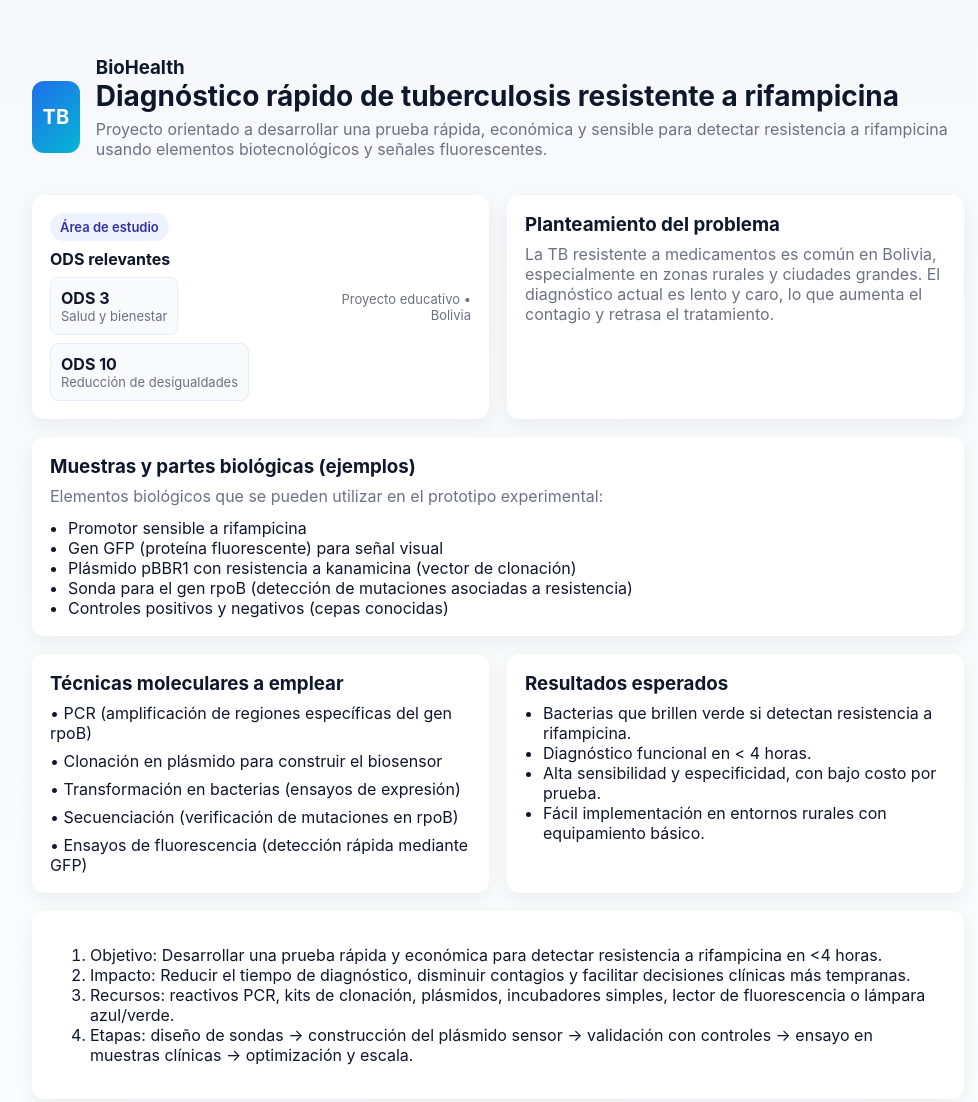
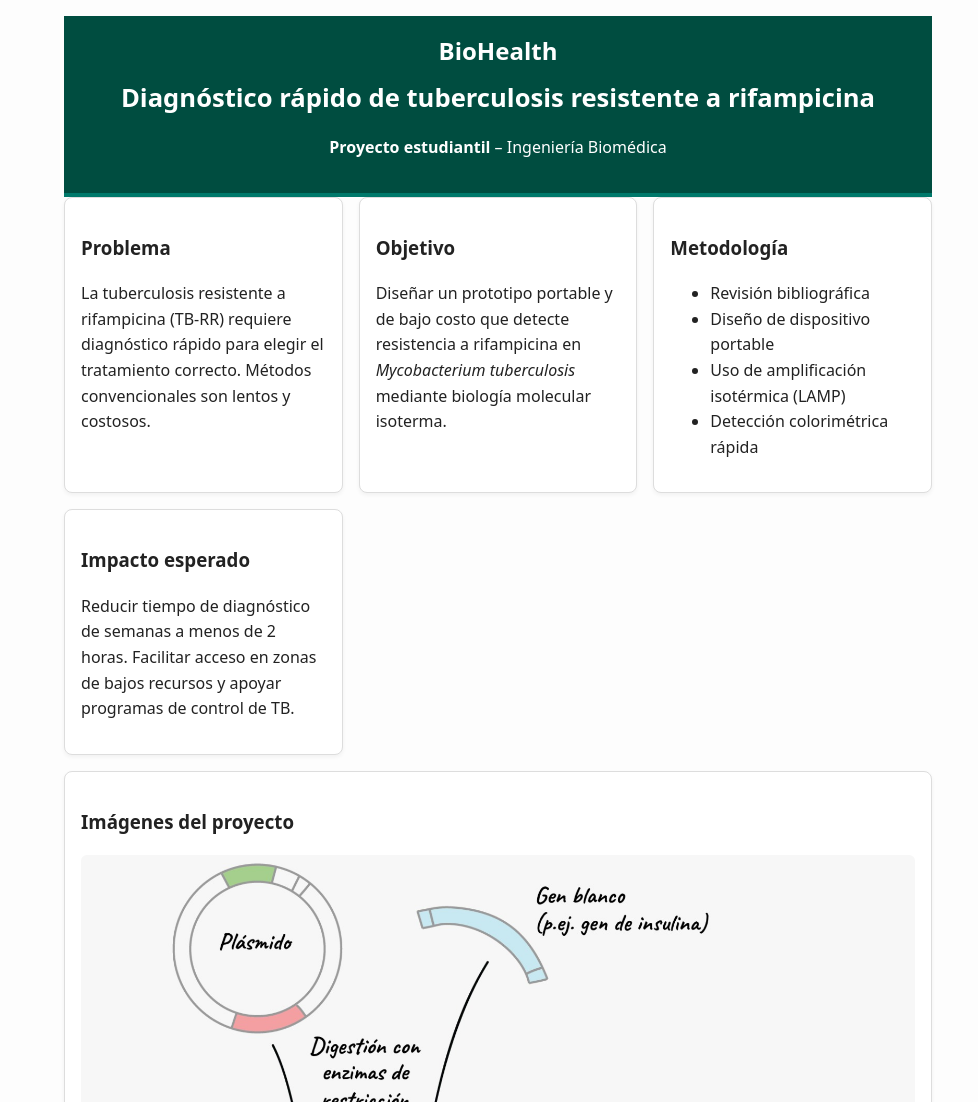
Before and after one commit to alaztito0z/Milu, a plain HTML site: page index.html in a window 1280 px wide. Shown: the top 1102 px of the page, without its empty margins (142-1120 px from the left). Drawn offline with Linux system fonts and the light colour scheme.

Commit message:
Update index.html
Signed-off-by: alaztito0z <dark.ast0z@gmail.com>

```diff
--- a/index.html
+++ b/index.html
@@ -1,150 +1,138 @@
-<!doctype html>
+<!DOCTYPE html>
 <html lang="es">
 <head>
   <meta charset="utf-8">
   <meta name="viewport" content="width=device-width,initial-scale=1">
   <title>Proyecto: Diagnóstico rápido de TB resistente</title>
   <style>
-    :root{--bg:#f6f8fb;--card:#ffffff;--accent:#1f6feb;--muted:#6b7280}
-    *{box-sizing:border-box}
-    body{font-family:Inter, system-ui, -apple-system, 'Segoe UI', Roboto, 'Helvetica Neue', Arial; margin:0;background:linear-gradient(180deg,var(--bg),#ffffff 80%);color:#0f172a}
-    .container{max-width:980px;margin:32px auto;padding:24px}
-    header{display:flex;gap:16px;align-items:center}
-    .logo{width:72px;height:72px;border-radius:12px;background:linear-gradient(135deg,var(--accent),#06b6d4);display:flex;align-items:center;justify-content:center;color:white;font-weight:700;font-size:20px}
-    h1{margin:0;font-size:28px}
-    p.lead{color:var(--muted);margin:6px 0 18px}
-    .grid{display:grid;grid-template-columns:repeat(2,1fr);gap:18px}
-    .card{background:var(--card);padding:18px;border-radius:12px;box-shadow:0 6px 18px rgba(16,24,40,0.06)}
-    .full{grid-column:1/-1}
-    ul{margin:8px 0 0;padding-left:18px}
-    .badge{display:inline-flex;align-items:center;gap:8px;padding:6px 10px;border-radius:999px;background:#eef2ff;color:#3730a3;font-weight:600;font-size:13px}
-    .ods{display:flex;gap:8px;flex-wrap:wrap}
-    .ods .item{display:flex;flex-direction:column;align-items:flex-start;padding:10px;border-radius:8px;background:#f8fafc;border:1px solid #e6eef9}
-    h3{margin:0 0 8px}
-    .tech-list{display:flex;flex-direction:column;gap:8px}
-    footer{margin-top:22px;color:var(--muted);font-size:13px}
-    .controls{display:flex;gap:8px;align-items:center}
-    button{background:var(--accent);border:none;color:white;padding:10px 12px;border-radius:10px;font-weight:600;cursor:pointer}
-    button.secondary{background:#e6eef9;color:var(--accent)}
-    pre{background:#0f172a;color:#e6eef9;padding:12px;border-radius:8px;overflow:auto}
-    img{max-width:100%;border-radius:12px}
-    @media (max-width:800px){.grid{grid-template-columns:1fr}.logo{width:60px;height:60px}}
-    @media print{body{background:white}header .logo{display:none}.controls{display:none}}
+    :root {
+      --bg: #fdfdfd;
+      --primary: #004d40;
+      --secondary: #00796b;
+      --card: #ffffff;
+      --text: #222;
+      --muted: #555;
+    }
+    * { box-sizing: border-box; }
+    body {
+      margin: 0;
+      font-family: system-ui, sans-serif;
+      background: var(--bg);
+      color: var(--text);
+      line-height: 1.6;
+    }
+    header {
+      background: var(--primary);
+      color: white;
+      padding: 1rem;
+      text-align: center;
+      border-bottom: 4px solid var(--secondary);
+    }
+    header .logo {
+      font-size: 1.5rem;
+      font-weight: bold;
+      margin-bottom: .5rem;
+    }
+    main.container {
+      max-width: 900px;
+      margin: auto;
+      padding: 1rem;
+    }
+    h1 {
+      font-size: 1.6rem;
+      margin: .5rem 0;
+    }
+    h2 { color: var(--secondary); margin-top: 2rem; }
+    .grid {
+      display: grid;
+      grid-template-columns: repeat(auto-fit,minmax(250px,1fr));
+      gap: 1rem;
+    }
+    .card {
+      background: var(--card);
+      border: 1px solid #ddd;
+      border-radius: 8px;
+      padding: 1rem;
+      box-shadow: 0 2px 4px rgba(0,0,0,.05);
+    }
+    .card.full { grid-column: 1 / -1; }
+    footer {
+      text-align: center;
+      font-size: .9rem;
+      color: var(--muted);
+      margin: 2rem 0 1rem;
+    }
+    button {
+      background: var(--secondary);
+      color: white;
+      border: none;
+      padding: .6rem 1rem;
+      border-radius: 4px;
+      cursor: pointer;
+      margin-top: .5rem;
+    }
+    button:hover { background: #00695c; }
+    img { max-width: 100%; border-radius: 6px; }
+    @media print {
+      button { display: none; }
+    }
   </style>
 </head>
 <body>
   <main class="container">
     <header>
-      <div class="logo">TB</div>
-      <div>
-        <h3 style="margin:0">BioHealth</h3>
-        <h1>Diagnóstico rápido de tuberculosis resistente a rifampicina</h1>
-        <p class="lead">Proyecto orientado a desarrollar una prueba rápida, económica y sensible para detectar resistencia a rifampicina usando elementos biotecnológicos y señales fluorescentes.</p>
-      </div>
+      <div class="logo">BioHealth</div>
+      <h1>Diagnóstico rápido de tuberculosis resistente a rifampicina</h1>
+      <p><strong>Proyecto estudiantil</strong> – Ingeniería Biomédica</p>
     </header>
 
-    <section style="margin-top:18px" class="grid">
+    <section class="grid">
       <article class="card">
-        <div style="display:flex;justify-content:space-between;align-items:center;gap:12px">
-          <div>
-            <div class="badge">Área de estudio</div>
-            <div style="margin-top:8px;font-weight:700">ODS relevantes</div>
-            <div class="ods" style="margin-top:8px">
-              <div class="item"><strong>ODS 3</strong><span style="font-size:13px;color:var(--muted)">Salud y bienestar</span></div>
-              <div class="item"><strong>ODS 10</strong><span style="font-size:13px;color:var(--muted)">Reducción de desigualdades</span></div>
-            </div>
-          </div>
-          <div style="text-align:right;color:var(--muted);font-size:13px">Proyecto educativo • Bolivia</div>
-        </div>
+        <h3>Problema</h3>
+        <p>La tuberculosis resistente a rifampicina (TB-RR) requiere diagnóstico rápido para elegir el tratamiento correcto. Métodos convencionales son lentos y costosos.</p>
+      </article>
+      <article class="card">
+        <h3>Objetivo</h3>
+        <p>Diseñar un prototipo portable y de bajo costo que detecte resistencia a rifampicina en <i>Mycobacterium tuberculosis</i> mediante biología molecular isoterma.</p>
+      </article>
+      <article class="card">
+        <h3>Metodología</h3>
+        <ul>
+          <li>Revisión bibliográfica</li>
+          <li>Diseño de dispositivo portable</li>
+          <li>Uso de amplificación isotérmica (LAMP)</li>
+          <li>Detección colorimétrica rápida</li>
+        </ul>
+      </article>
+      <article class="card">
+        <h3>Impacto esperado</h3>
+        <p>Reducir tiempo de diagnóstico de semanas a menos de 2 horas. Facilitar acceso en zonas de bajos recursos y apoyar programas de control de TB.</p>
       </article>
 
-      <article class="card">
-        <h3>Planteamiento del problema</h3>
-        <p style="color:var(--muted);margin:6px 0 0">La TB resistente a medicamentos es común en Bolivia, especialmente en zonas rurales y ciudades grandes. El diagnóstico actual es lento y caro, lo que aumenta el contagio y retrasa el tratamiento.</p>
-      </article>
-
-      <article class="card full">
-        <h3>Muestras y partes biológicas (ejemplos)</h3>
-        <p style="color:var(--muted);margin:6px 0 12px">Elementos biológicos que se pueden utilizar en el prototipo experimental:</p>
-        <ul>
-          <li>Promotor sensible a rifampicina</li>
-          <li>Gen GFP (proteína fluorescente) para señal visual</li>
-          <li>Plásmido pBBR1 con resistencia a kanamicina (vector de clonación)</li>
-          <li>Sonda para el gen rpoB (detección de mutaciones asociadas a resistencia)</li>
-          <li>Controles positivos y negativos (cepas conocidas)</li>
-        </ul>
-      </article>
-
-      <article class="card">
-        <h3>Técnicas moleculares a emplear</h3>
-        <div class="tech-list">
-          <div>• PCR (amplificación de regiones específicas del gen rpoB)</div>
-          <div>• Clonación en plásmido para construir el biosensor</div>
-          <div>• Transformación en bacterias (ensayos de expresión)</div>
-          <div>• Secuenciación (verificación de mutaciones en rpoB)</div>
-          <div>• Ensayos de fluorescencia (detección rápida mediante GFP)</div>
-        </div>
-      </article>
-
-      <article class="card">
-        <h3>Resultados esperados</h3>
-        <ul>
-          <li>Bacterias que brillen verde si detectan resistencia a rifampicina.</li>
-          <li>Diagnóstico funcional en &lt; 4 horas.</li>
-          <li>Alta sensibilidad y especificidad, con bajo costo por prueba.</li>
-          <li>Fácil implementación en entornos rurales con equipamiento básico.</li>
-        </ul>
-      </article>
-
-      <article class="card full">
-        <ol>
-          <li>Objetivo: Desarrollar una prueba rápida y económica para detectar resistencia a rifampicina en &lt;4 horas.</li>
-          <li>Impacto: Reducir el tiempo de diagnóstico, disminuir contagios y facilitar decisiones clínicas más tempranas.</li>
-          <li>Recursos: reactivos PCR, kits de clonación, plásmidos, incubadores simples, lector de fluorescencia o lámpara azul/verde.</li>
-          <li>Etapas: diseño de sondas → construcción del plásmido sensor → validación con controles → ensayo en muestras clínicas → optimización y escala.</li>
-        </ol>
-      </article>
-
-      <article class="card">
-        <h3>Materiales sugeridos</h3>
-        <ul>
-          <li>Reactivos para PCR (Taq o Q5), primers específicos para rpoB.</li>
-          <li>Kits de clonación y pBBR1 (vector), enzimas de restricción / ligasa.</li>
-          <li>Placas de cultivo, medio LB, kanamicina.</li>
-          <li>Control positivo (cepa resistente conocida) y control negativo.</li>
-          <li>Lector de fluorescencia portátil o lámpara de transiluminación azul/verde.</li>
-        </ul>
-      </article>
-
-      <!-- Nueva sección con imágenes en vez de bioética -->
+      <!-- Aquí reemplazamos bioética + seguridad por imágenes -->
       <article class="card full">
         <h3>Imágenes del proyecto</h3>
         <img src="I1.jpg" alt="Imagen 1 del proyecto">
         <img src="I2.jpg" alt="Imagen 2 del proyecto" style="margin-top:12px">
       </article>
-
     </section>
 
-    <div style="display:flex;gap:10px;align-items:center;margin-top:18px">
-      <div class="controls">
-        <button id="downloadBtn">Descargar HTML</button>
-        <button class="secondary" id="printBtn">Imprimir</button>
-      </div>
-    </div>
-
     <footer>
-      <div>Creado para uso oficial — adapta el contenido antes de usar en presentaciones o documentos.</div>
+      <p>&copy; 2025 BioHealth – Proyecto educativo</p>
+      <button onclick="descargar()">Descargar HTML</button>
+      <button onclick="window.print()">Imprimir</button>
     </footer>
   </main>
 
   <script>
-    // Descargar la página como archivo HTML
-    document.getElementById('downloadBtn').addEventListener('click',function(){
-      const blob=new Blob([document.documentElement.outerHTML],{type:'text/html'});
-      const url=URL.createObjectURL(blob);
-      const a=document.createElement('a');a.href=url;a.download='diagnostico_tb_resistente.html';document.body.appendChild(a);a.click();a.remove();URL.revokeObjectURL(url);
-    });
-    document.getElementById('printBtn').addEventListener('click',function(){window.print();});
+    function descargar() {
+      const contenido = document.documentElement.outerHTML;
+      const blob = new Blob([contenido], {type:"text/html"});
+      const enlace = document.createElement("a");
+      enlace.href = URL.createObjectURL(blob);
+      enlace.download = "proyecto.html";
+      enlace.click();
+    }
   </script>
 </body>
-          </html>
+</html>
```
